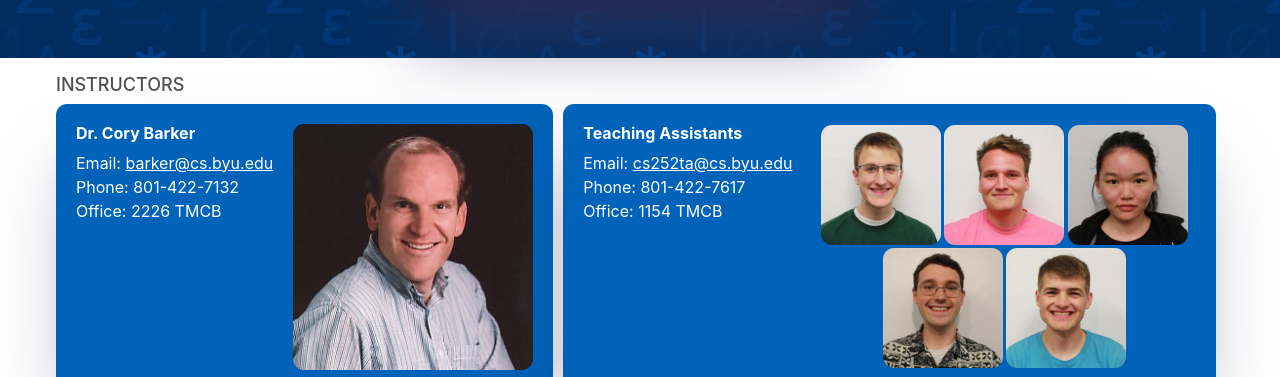
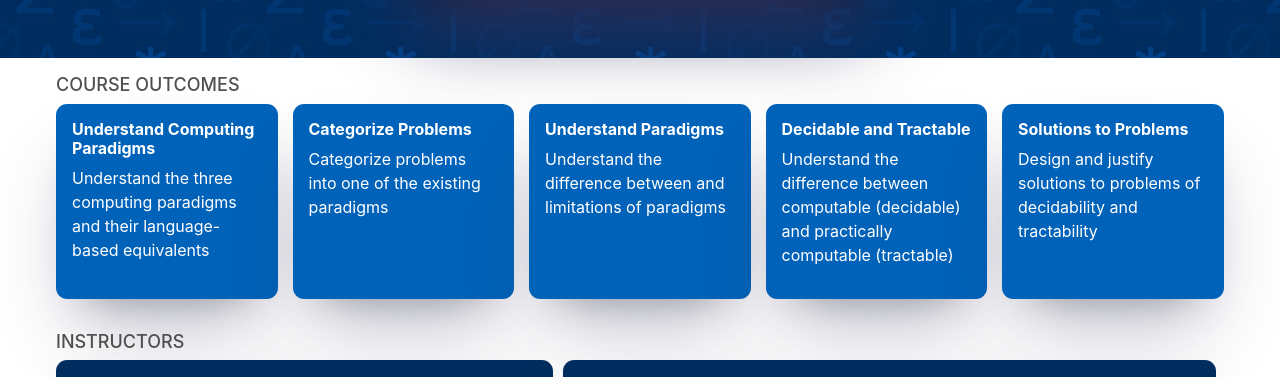
Before and after one commit to jmasashicampbell/CS252Redesign, a plain HTML site: page index.html in a window 1280 px wide. Shown: the part 350-727 px from the top of the page. Drawn offline with nearby package versions, Linux system fonts and the light colour scheme.

Commit message:
Added course outcomes

```diff
--- a/index.css
+++ b/index.css
@@ -15,6 +15,17 @@
     box-shadow: var(--dark-shadow);
 }
 
+.outcomes {
+    display: flex;
+    flex-wrap: wrap;
+    justify-content: center;
+}
+
+.outcomes .blue-box {
+    width: 47%;
+    margin: 0.3rem;
+}
+
 .instructors {
     display: flex;
     flex-wrap: wrap;
@@ -26,6 +37,7 @@
     margin: 0.5rem 0;
     padding: 1.25rem 0.625rem;
     width: 100%;
+    background-color: var(--dark-blue);
 }
 
 .instructor-box a {
@@ -63,6 +75,15 @@
         height: 22rem;
     }
 
+    .outcomes {
+        justify-content: space-between;
+    }
+
+    .outcomes .blue-box {
+        width: 19%;
+        margin: 0px;
+    }
+
     .instructor-box {
         margin: 0 0 1rem;
         width: auto;
--- a/index.html
+++ b/index.html
@@ -35,6 +35,42 @@
                 <h3>Computer Science 252:</h3>
                 <h1>Introduction to <br>Computational Theory</h1>
                 <h2>Fall 2021 </h2>
+            </div>
+        </div>
+
+        <div class="cap-width-padding">
+            <h3>Course Outcomes</h3>
+            <div class="outcomes">
+                <div class="blue-box">
+                    <h4>Understand Computing Paradigms</h4>
+                    <p>
+                        Understand the three computing paradigms and their language-based equivalents
+                    </p>
+                </div>
+                <div class="blue-box">
+                    <h4>Categorize Problems</h4>
+                    <p>
+                        Categorize problems into one of the existing paradigms
+                    </p>
+                </div>
+                <div class="blue-box">
+                    <h4>Understand Paradigms</h4>
+                    <p>
+                        Understand the difference between and limitations of paradigms
+                    </p>
+                </div>
+                <div class="blue-box">
+                    <h4>Decidable and Tractable</h4>
+                    <p>
+                        Understand the difference between computable (decidable) and practically computable (tractable)
+                    </p>
+                </div>
+                <div class="blue-box">
+                    <h4>Solutions to Problems</h4>
+                    <p>
+                        Design and justify solutions to problems of decidability and tractability
+                    </p>
+                </div>
             </div>
         </div>
 
```
Also changed, not shown: policies.html (+1 -1 lines), schedule.html (+1 -1 lines), ta.html (+1 -1 lines).
